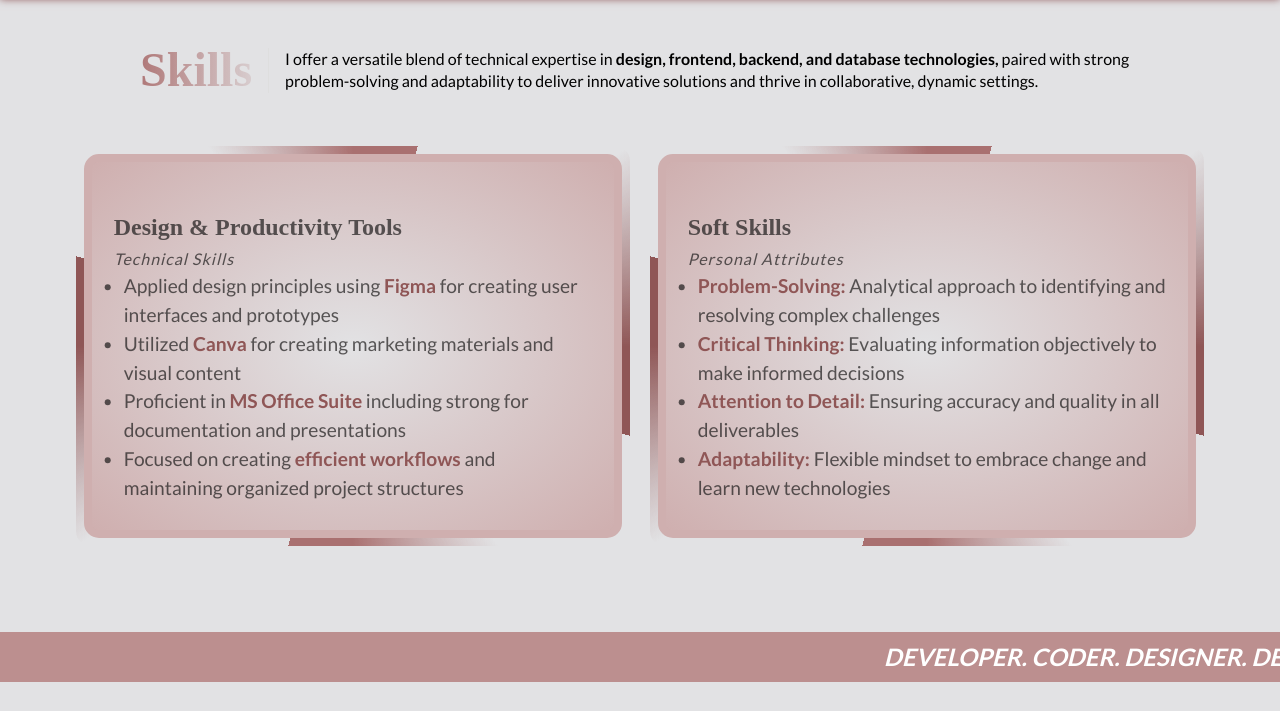
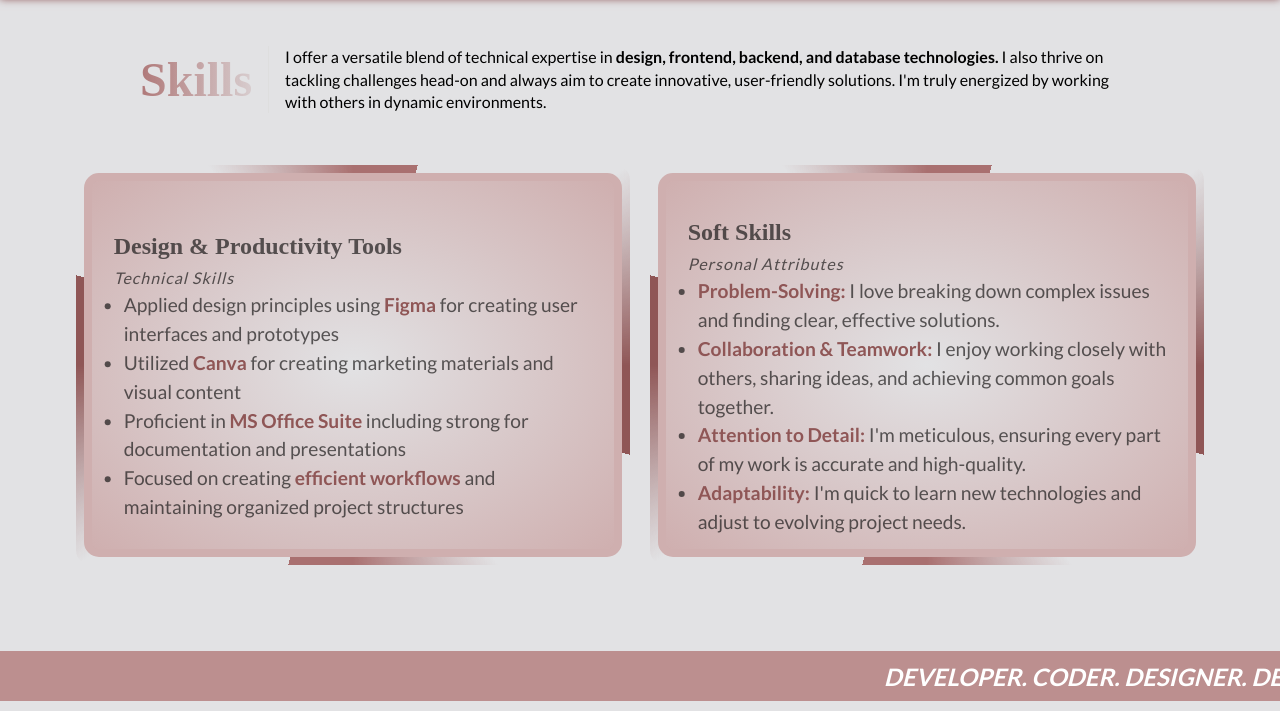
Before and after one commit to audreylyn/MyPortfolio, a plain HTML site: page index.html in a window 1280 px wide. Shown: the part 482-1193 px from the top of the page. Drawn offline with nearby package versions, Linux system fonts and the light colour scheme.

Commit message:
Update index.html

```diff
--- a/index.html
+++ b/index.html
@@ -150,10 +150,9 @@
           <p>
             I offer a versatile blend of technical expertise in
             <strong class="bold-paragraph"
-              >design, frontend, backend, and database technologies,</strong
+              >design, frontend, backend, and database technologies.</strong
             >
-            paired with strong problem-solving and adaptability to deliver
-            innovative solutions and thrive in collaborative, dynamic settings.
+             I also thrive on tackling challenges head-on and always aim to create innovative, user-friendly solutions. I'm truly energized by working with others in dynamic environments.
           </p>
         </article>
         <div class="box-container">
@@ -203,24 +202,21 @@
                 <ul>
                   <li>
                     <strong class="bold-text-skills">Problem-Solving:</strong>
-                    Analytical approach to identifying and resolving complex
-                    challenges
+                    I love breaking down complex issues and finding clear, effective solutions.
                   </li>
                   <li>
-                    <strong class="bold-text-skills">Critical Thinking:</strong>
-                    Evaluating information objectively to make informed
-                    decisions
+                    <strong class="bold-text-skills">Collaboration & Teamwork:</strong>
+                    I enjoy working closely with others, sharing ideas, and achieving common goals together.
                   </li>
                   <li>
                     <strong class="bold-text-skills"
                       >Attention to Detail:</strong
                     >
-                    Ensuring accuracy and quality in all deliverables
+                    I'm meticulous, ensuring every part of my work is accurate and high-quality.
                   </li>
                   <li>
                     <strong class="bold-text-skills">Adaptability:</strong>
-                    Flexible mindset to embrace change and learn new
-                    technologies
+                    I'm quick to learn new technologies and adjust to evolving project needs.
                   </li>
                 </ul>
               </div>
@@ -372,8 +368,7 @@
               >designing intuitive user interfaces to developing functional,
               database-driven applications.</strong
             >
-            Through these experiences, I have strengthened my skills in UI/UX
-            design and problem-solving within practical, academic settings.
+            These projects have really helped me strengthen my UI/UX design and problem-solving abilities through hands-on practice.
           </p>
         </article>
         <ul class="projectList">
```
